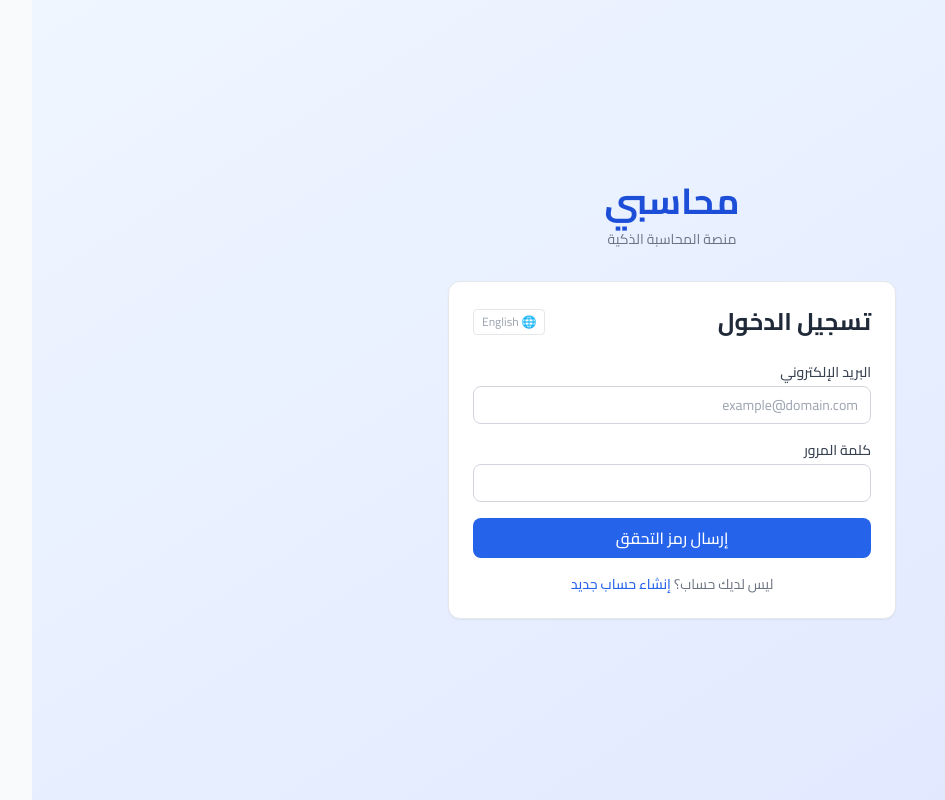
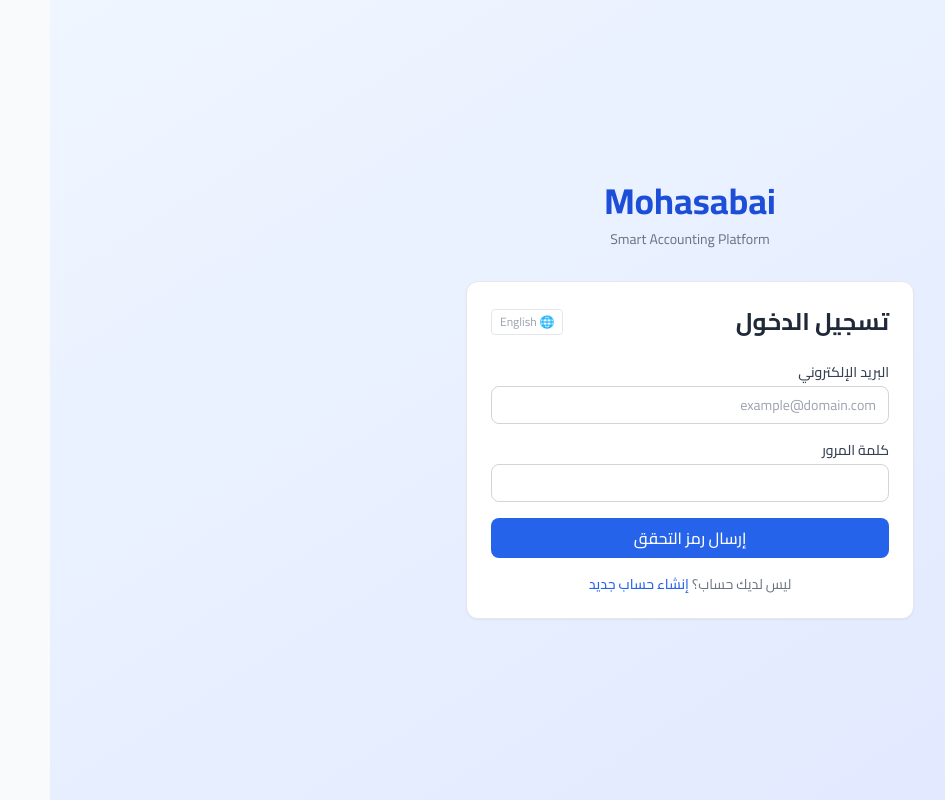
Before and after one commit to aboodmelhem43-cloud/Accounting-Ai-platform, a Next.js app: page /login in a window 1280 px wide. Shown: the whole page, without its empty margins (136-1081 px from the left). Built offline with nearby package versions, Linux system fonts and the light colour scheme.

Commit message:
rebrand: rename Mohasabi to Mohasabai, switch headers to English

```diff
--- a/src/app/(auth)/layout.tsx
+++ b/src/app/(auth)/layout.tsx
@@ -7,8 +7,8 @@ export default function AuthLayout({ children }: { children: React.ReactNode })
       <div className="min-h-screen flex items-center justify-center bg-gradient-to-br from-blue-50 to-indigo-100 p-4">
         <div className="w-full max-w-md">
           <div className="text-center mb-8">
-            <div className="text-4xl font-bold text-blue-700 mb-2">محاسبي</div>
-            <p className="text-gray-500 text-sm">منصة المحاسبة الذكية</p>
+            <div className="text-4xl font-bold text-blue-700 mb-2">Mohasabai</div>
+            <p className="text-gray-500 text-sm">Smart Accounting Platform</p>
           </div>
           {children}
         </div>
--- a/src/app/api/support/route.ts
+++ b/src/app/api/support/route.ts
@@ -13,7 +13,7 @@ const schema = z.object({
 });
 
 const PLATFORM_GUIDE = `
-== دليل منصة محاسبي ==
+== دليل منصة Mohasabai ==
 المنصة تساعد أصحاب الأعمال على:
 - رفع الفواتير وقراءتها بالذكاء الاصطناعي (/invoices/upload)
 - مراجعة وتأكيد الفواتير (/invoices)
@@ -43,7 +43,7 @@ export async function POST(req: NextRequest) {
   const invoiceCount = await prisma.invoice.count({ where: { businessId: session.user.businessId } });
   const pendingCount = await prisma.invoice.count({ where: { businessId: session.user.businessId, status: "PENDING_REVIEW" } });
 
-  const systemPrompt = `أنت مساعد دعم عملاء ذكي لمنصة "محاسبي" — منصة محاسبة للأعمال الصغيرة.
+  const systemPrompt = `أنت مساعد دعم عملاء ذكي لمنصة "Mohasabai" — منصة محاسبة للأعمال الصغيرة.
 تتحدث مع صاحب منشأة اسمها "${business?.name}" في ${business?.country}.
 
 مهامك:
--- a/src/app/layout.tsx
+++ b/src/app/layout.tsx
@@ -3,7 +3,7 @@ import "./globals.css";
 import { LanguageProvider } from "@/components/LanguageProvider";
 
 export const metadata: Metadata = {
-  title: "محاسبي — Mohasabi",
+  title: "Mohasabai — Smart Accounting",
   description: "منصة محاسبة بمساعدة الذكاء الاصطناعي | AI-powered accounting platform",
 };
 
--- a/src/app/onboarding/layout.tsx
+++ b/src/app/onboarding/layout.tsx
@@ -8,8 +8,8 @@ export default function OnboardingLayout({ children }: { children: React.ReactNo
       <LanguageProvider>
         <div className="min-h-screen bg-gradient-to-br from-blue-50 to-indigo-100">
           <div className="text-center pt-10 pb-4">
-            <div className="text-3xl font-bold text-blue-700 mb-1">محاسبي</div>
-            <p className="text-gray-500 text-sm">منصة المحاسبة الذكية</p>
+            <div className="text-3xl font-bold text-blue-700 mb-1">Mohasabai</div>
+            <p className="text-gray-500 text-sm">Smart Accounting Platform</p>
           </div>
           {children}
         </div>
--- a/src/components/SupportWidget.tsx
+++ b/src/components/SupportWidget.tsx
@@ -63,7 +63,7 @@ export default function SupportWidget() {
             <div className="flex items-center gap-2">
               <div className="w-8 h-8 bg-white/20 rounded-full flex items-center justify-center text-sm">🤖</div>
               <div>
-                <p className="text-white font-semibold text-sm">{isAr ? "دعم محاسبي" : "Mohasabi Support"}</p>
+                <p className="text-white font-semibold text-sm">{"Mohasabai Support"}</p>
                 <p className="text-blue-200 text-xs">{isAr ? "متصل الآن" : "Online now"}</p>
               </div>
             </div>
--- a/src/lib/ai/chatbot.ts
+++ b/src/lib/ai/chatbot.ts
@@ -127,7 +127,7 @@ export async function chat(params: {
 
 ## بيانات المستخدم الفعلية:
 ${financialContext}`
-  : `You are an expert financial and accounting AI assistant integrated into "Mohasabi" accounting platform.
+  : `You are an expert financial and accounting AI assistant integrated into "Mohasabai" accounting platform.
 
 ## Your comprehensive expertise includes:
 - **General Accounting**: Double-entry bookkeeping, chart of accounts, journal entries, ledger, balance sheet, income statement, cash flow
--- a/src/lib/email.ts
+++ b/src/lib/email.ts
@@ -13,10 +13,10 @@ export async function sendOtpEmail(
   const isAr = lang === "ar";
 
   const subject = purpose === "register"
-    ? (isAr ? "رمز التحقق لإنشاء حسابك في محاسبي" : "Verify your email — Mohasabi")
-    : (isAr ? "رمز التحقق لتسجيل الدخول في محاسبي" : "Your login code — Mohasabi");
+    ? (isAr ? "رمز التحقق لإنشاء حسابك في محاسبي" : "Verify your email — Mohasabai")
+    : (isAr ? "رمز التحقق لتسجيل الدخول في محاسبي" : "Your login code — Mohasabai");
 
-  const heading = isAr ? "محاسبي — منصة المحاسبة الذكية" : "Mohasabi — Smart Accounting";
+  const heading = isAr ? "Mohasabai — منصة المحاسبة الذكية" : "Mohasabai — Smart Accounting";
   const intro = purpose === "register"
     ? (isAr ? "أدخل الرمز التالي لإكمال إنشاء حسابك:" : "Enter this code to complete your registration:")
     : (isAr ? "أدخل الرمز التالي لتسجيل الدخول:" : "Enter this code to sign in:");
--- a/src/lib/i18n/index.ts
+++ b/src/lib/i18n/index.ts
@@ -1,7 +1,7 @@
 const t = {
   ar: {
     // ─── App ───
-    "app.name": "محاسبي",
+    "app.name": "Mohasabai",
     "app.tagline": "منصة المحاسبة الذكية",
 
     // ─── Auth – Login ───
@@ -145,7 +145,7 @@ const t = {
 
   en: {
     // ─── App ───
-    "app.name": "Mohasabi",
+    "app.name": "Mohasabai",
     "app.tagline": "Smart Accounting Platform",
 
     // ─── Auth – Login ───
```
